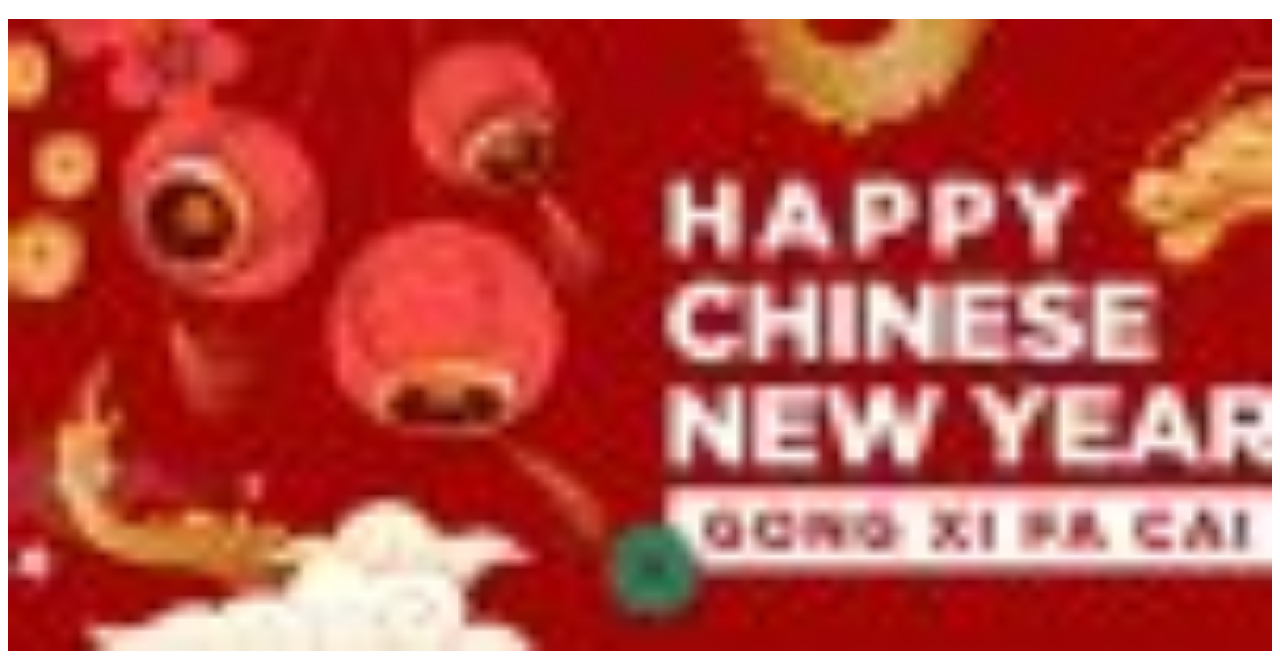
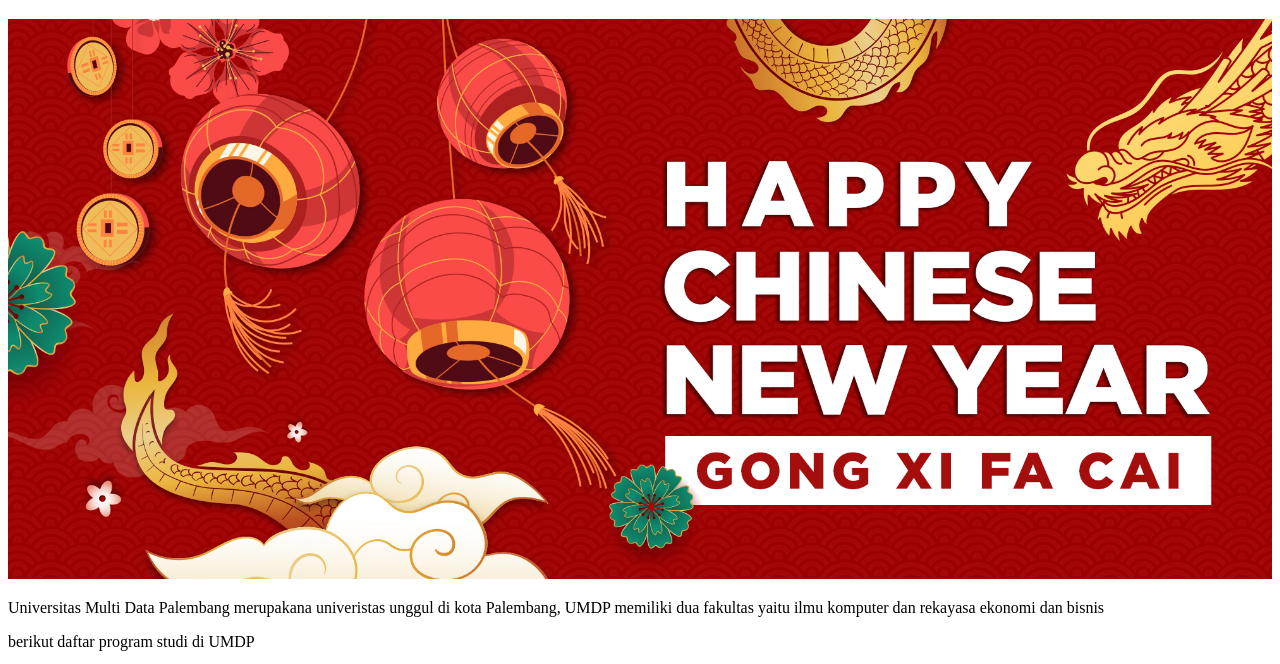
Before and after one commit to felixxflx/123si4b, a plain HTML site: page index.html in a window 1280 px wide. Shown: the part 61-725 px from the top of the page. Drawn offline with Linux system fonts and the light colour scheme.

Commit message:
membenarkan gambar 4

```diff
--- a/index.html
+++ b/index.html
@@ -10,7 +10,7 @@
     <h1>Universitas MDP</h1>
 
     <!-- banner log -->
-    <img src="img/web-imlek-100x50.jpg" alt="banner" width="100%">
+    <img src="img/web-imlek.jpg" alt="banner" width="100%">
     <!-- <img src="mdp.ac.id/mdp2020/wp-content/uploads/2024/02/web-imlek-100x50.jpg" alt=""> -->
 
     <!--  -->
```
Also changed, not shown: img/web-imlek-100x50.jpg (deleted), img/web-imlek.jpg (added).
